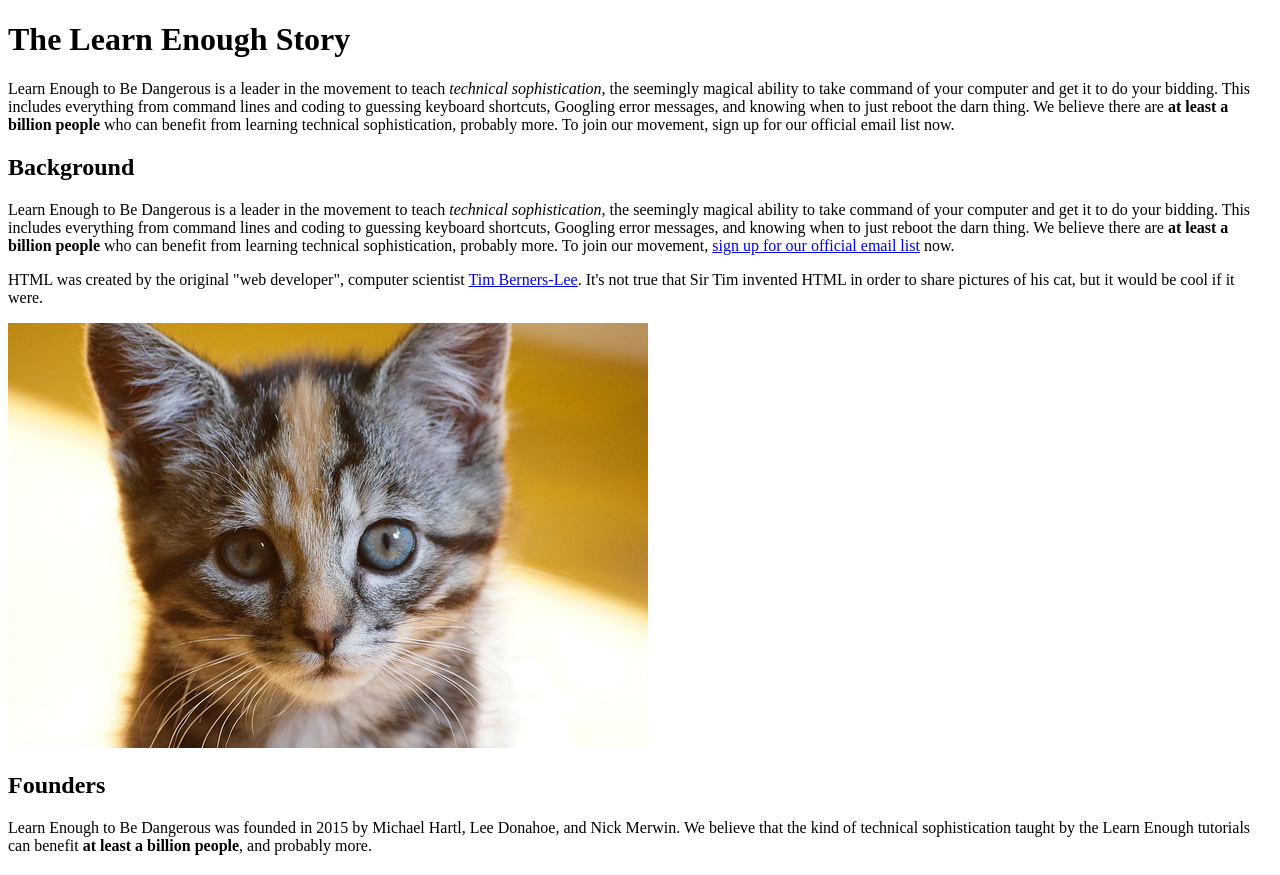
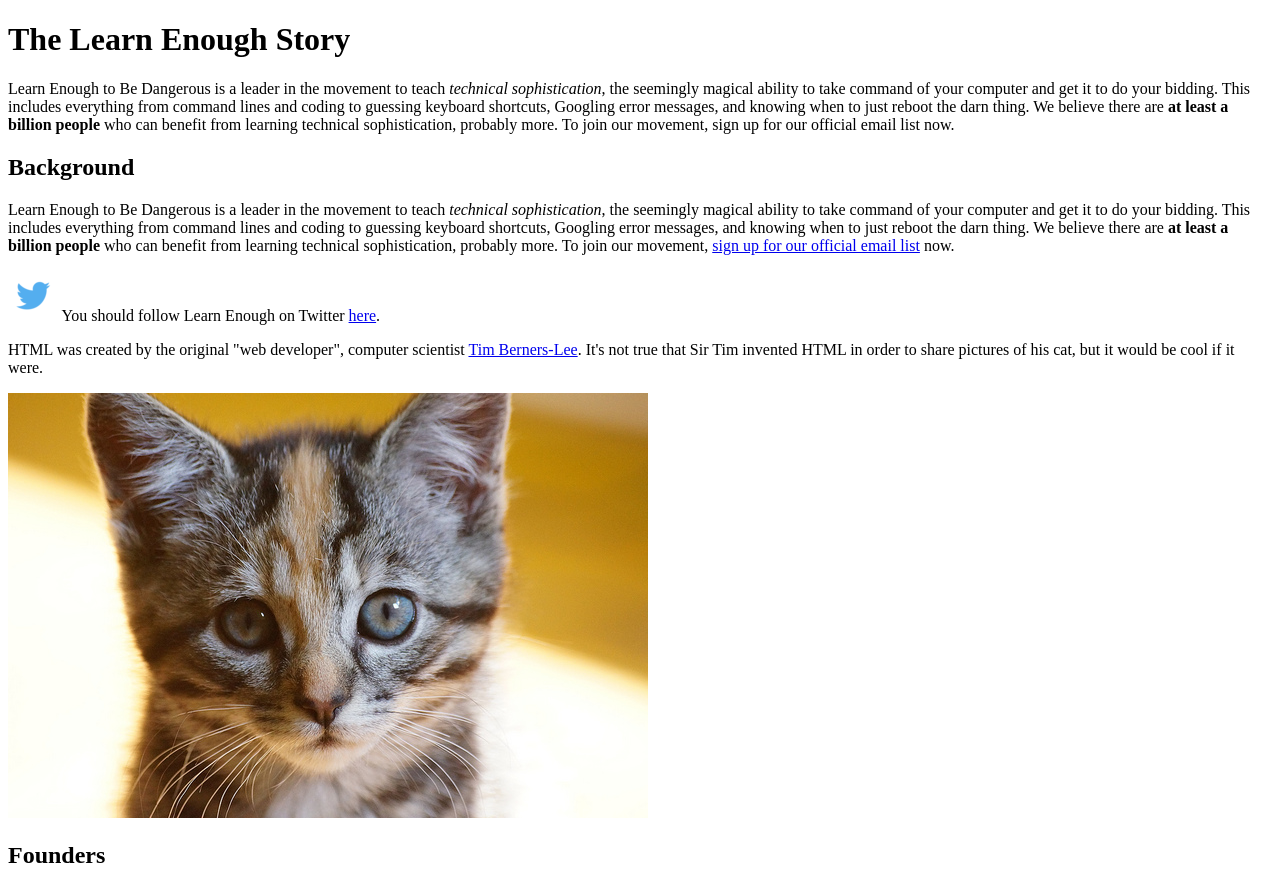
Before and after one commit to mooksdujour/sample_website, a plain HTML site: page index.html in a window 1280 px wide. Shown: the top 875 px of the page. Drawn offline with Linux system fonts and the light colour scheme.

Commit message:
Added twitter link and attribution

```diff
--- a/index.html
+++ b/index.html
@@ -33,6 +33,16 @@
             join our movement, <a href="https://learnenough.com/email">sign
             up for our official email list</a> now.
 </p>
+
+<p>
+        <a href="https://twitter.com/learnenough" target="_blank"
+        rel="noopener" style="text-decoration: none;">
+          <img src="images/small_twitter_logo.png">
+        </a>
+        You should follow Learn Enough on Twitter
+        <a href="https://twitter.com/learnenough"
+           target="_blank" rel="noopener">here</a>.
+      </p>
 <p>
             HTML was created by the original "web developer", computer scientist
             <a href="https://en.wikipedia.org/wiki/Tim_Berners-Lee">Tim
@@ -40,7 +50,10 @@
             share pictures of his cat, but it would be cool if it were.
           </p>
 
-          <img src="images/kitten.jpg" alt="An adorable kitten">
+    <a href=//cdn.learnenough.com/kitten.jpg></a>
+            <img src="images/kitten.jpg" alt="An adorable kitten">
+          </a>
+
 
     <h2>Founders</h2>
 
@@ -99,7 +112,7 @@ alt="Lee Donahoe">
             at heart. He's just as happy shredding well-spec'd lines of code from a
             tour bus as he is from his kitchen table.
           </p>
-          .
+
           <p>
             You should follow Nick on Twitter
             <a href="https://twitter.com/nickmerwin">here</a>.
```
Also changed, not shown: images/small_twitter_logo.png (added), 1 other file.
